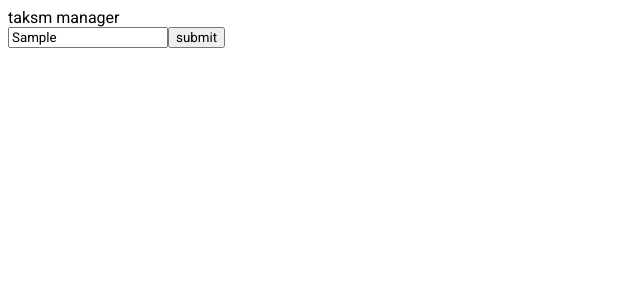
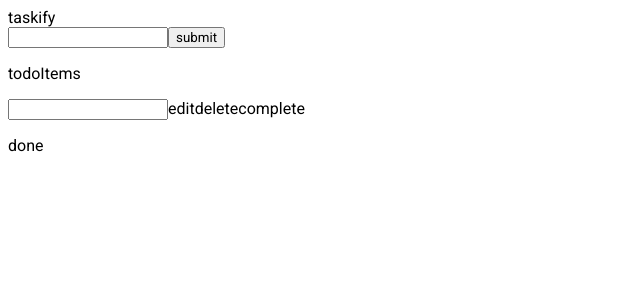
Before and after one commit to juanCruzB73/typescript-react-course, a React (Vite) app: page / in a window 1280 px wide. Both pictures are taken after typing "Sample" into the empty fields and a click on the button "submit". Shown: the top 300 px of the page, without its empty margins (0-640 px from the left). Built offline with nearby package versions, Linux system fonts and the light colour scheme.

Commit message:
this shit aint easy

```diff
--- a/package.json
+++ b/package.json
@@ -10,7 +10,9 @@
     "preview": "vite preview"
   },
   "dependencies": {
+    "@types/react-beautiful-dnd": "^13.1.8",
     "react": "^18.3.1",
+    "react-beautiful-dnd": "^13.1.1",
     "react-dom": "^18.3.1"
   },
   "devDependencies": {
@@ -25,5 +27,6 @@
     "typescript": "^5.5.3",
     "typescript-eslint": "^8.7.0",
     "vite": "^5.4.8"
-  }
+  },
+  "packageManager": "yarn@1.22.22+sha512.a6b2f7906b721bba3d67d4aff083df04dad64c399707841b7acf00f6b133b7ac24255f2652fa22ae3534329dc6180534e98d17432037ff6fd140556e2bb3137e"
 }
--- a/src/App.tsx
+++ b/src/App.tsx
@@ -1,15 +1,25 @@
 import { FC,useState } from 'react';
 import { InputsFields } from './components/InputsFields';
+import { Todo } from './module';
+import { TodoList } from './components/TodoList';
+import { DragDropContext } from 'react-beautiful-dnd';
+export const App:FC=()=>{
 
+  const[todos,setTodos]=useState<Todo[]>([]);
+  const [completedTodos,setCompletedTodos]=useState<Todo[]>([]);
 
-//FC FUNCTIONAL COMPONENET
-export const  App: FC=()=>{
-  const [count, setCount] = useState(0)
+  return(
+    <DragDropContext onDragEnd={()=>{}} >
 
-  return (
-    <>
-      <span>taksm manager</span>
-      <InputsFields/>
-    </>
+      <div>
+        <span>taskify</span>
+        <InputsFields todos={todos} setTodos={setTodos}/>
+        <p>todoItems</p>
+        <TodoList todos={todos} setTodos={setTodos} droppableId='todoItems'/>
+         <p>done</p>
+         <TodoList todos={completedTodos} setTodos={setCompletedTodos} droppableId='doneItems'/>
+      </div>
+
+    </DragDropContext>
   )
 }
--- a/src/components/InputsFields.tsx
+++ b/src/components/InputsFields.tsx
@@ -1,24 +1,35 @@
+import { Dispatch, FC, useRef, useState } from "react";
 import { useForm } from "../hooks/useForm"
+import { Todo } from "../module";
+import { TodoList } from "./TodoList";
 
-interface InitialValue{
-    inputField:string;
+interface Props{
+    todos:Todo[];
+    setTodos:Dispatch<React.SetStateAction<Todo[]>>;
 }
 
-export const InputsFields = () => {
+export const InputsFields:FC<Props> = ({todos,setTodos}) => {
 
-    const{inputField,onInputChange,formState}=useForm({
+    const{inputField,onInputChange,formState,onResetForm}=useForm({
         inputField:''
     });
 
     const handleSubmit = (e: React.FormEvent) => {
         e.preventDefault();
-        console.log("Form Submitted:", formState);
+        if(inputField){
+            setTodos([...todos,{id:Date.now(),todo:inputField,isDone:false}])
+            onResetForm();
+        }
+        console.log(todos)
       };
+    //const inputRef=useRef<HTMLInputElement>(null);
 
   return (
+
     <form className="inputForm" onSubmit={handleSubmit} >
         <input name="inputField" value={inputField} onChange={onInputChange} type="text" className="inputFild"/>
         <button type="submit" className="inputButton">submit</button>
     </form>
-  )
+
+    )
 }
--- /dev/null
+++ b/src/components/TodoItem.tsx
@@ -0,0 +1,72 @@
+import { useForm } from "../hooks/useForm";
+import Form from "../final/10-tasks/Form";
+import { FC,useState,Dispatch } from "react";
+import { type Todo } from "../module"
+import { Draggable } from "react-beautiful-dnd";
+
+interface Props{
+    todos:Todo[];
+    setTodos:Dispatch<React.SetStateAction<Todo[]>>;
+    todo:Todo;
+    index:number
+}
+
+export const TodoItem:FC<Props> = ({index,todo,todos,setTodos}) => {
+
+    const [edit,setEdit]=useState<Boolean>(true);
+    //const [editTodo,setEditTodo]=useState<string>('');
+
+    const {editTodo,onInputChange}=useForm({editTodo:''})
+
+    const onEditTodo=(e:React.FormEvent)=>{
+        console.log("Form submit prevented")
+        e.preventDefault();
+        console.log("Form submit prevented")
+        setTodos(
+            todos.map((t: Todo) => {
+                if (t.id === todo.id) {
+                    return {
+                        ...t,
+                        todo: editTodo, // Toggle isDone flag
+                    };
+                }
+                return t; // Return original todo if id doesn't match
+            })
+        );
+        setEdit(!edit)
+    }
+    const onDeleteTodo=(id:number)=>{
+        setTodos(
+            todos.filter((todo:Todo)=>todo.id !== id)
+        )
+    }
+
+    const onDoneTodo = (id: number) => {
+    setTodos(
+      todos.map((todo: Todo) => {
+        if (todo.id === id) {
+          return {
+            ...todo,
+            isDone: !todo.isDone, // Toggle isDone flag
+          };
+        }
+        return todo; // Return original todo if id doesn't match
+      })
+    );
+  };
+
+  return (
+    <Draggable draggableId={todo.id.toString()} index={index}>
+    {
+      (provided)=>(
+          <form onSubmit={onEditTodo} {...provided.draggableProps} {...provided.dragHandleProps} ref={provided.innerRef} >
+            {edit?<input value={editTodo} onChange={onInputChange} name="editTodo"/>:<p>{todo.todo}</p>}
+            <span >edit</span>
+            <span onClick={ ()=>onDeleteTodo(todo.id) }>delete</span>
+            <span onClick={ ()=>onDoneTodo(todo.id) }>complete</span>
+            </form>
+        )
+    }
+    </Draggable>
+  )
+}
--- /dev/null
+++ b/src/components/TodoList.tsx
@@ -0,0 +1,32 @@
+import React, { Dispatch, FC, useState } from "react"
+import { type Todo } from "../module"
+import { TodoItem } from "./TodoItem";
+import { Droppable } from "react-beautiful-dnd";
+
+interface Props{
+    todos:Todo[];
+    setTodos:Dispatch<React.SetStateAction<Todo[]>>;
+    droppableId:string;
+  }
+
+export const TodoList:FC<Props> = ({todos,setTodos,droppableId}) => {
+
+    return (
+      <div>
+        <Droppable droppableId={droppableId} >
+          {
+            (provided)=>(
+                  <div ref={provided.innerRef}{...provided.droppableProps}>
+                    {
+                      todos.map((todo: Todo,index) => (
+                      <TodoItem  index={index} key={todo.id} todo={todo} setTodos={setTodos} todos={todos} />
+                    ))
+                    }
+                    {provided.placeholder}
+                  </div>
+            )
+          }
+        </Droppable>
+      </div>
+      );
+    };
--- a/src/hooks/useForm.ts
+++ b/src/hooks/useForm.ts
@@ -15,8 +15,12 @@ export const useForm = <T extends FormValues>(initialValues:T)=>{
         })
     }
 
+    const onResetForm=()=>{
+        setFormState(initialValues);
+    }
+
     return{
-        ...formState,formState,onInputChange,
+        ...formState,formState,onInputChange,onResetForm
     }
 
 }
--- /dev/null
+++ b/src/module.ts
@@ -0,0 +1,50 @@
+export interface Todo{
+    id:number;
+    todo:string;
+    isDone:boolean;
+}
+
+import { useReducer } from 'react'
+
+export type Actions=
+    |{type:"add";payload:string}
+    |{type:"remove";payload:number}
+    |{type:"done";payload:number}
+
+
+export const TodoReducer=(state:Todo[],action:Actions)=>{
+    switch(action.type){
+        case "add":
+            return[
+                ...state,
+                {id:Date.now(),todo:action.payload,isDone:false}
+            ];
+        case "remove":
+            return state.filter((todo:Todo)=>todo.id !== action.payload);
+        case "done":
+            return state.map((todo: Todo) => {
+                if (todo.id === action.payload) {
+                  return {
+                    ...todo,
+                    isDone: !todo.isDone, // Toggle isDone flag
+                  };
+                }
+                return todo; // Return original todo if id doesn't match
+              })
+        default:
+            return state;
+        }
+    }
+
+
+
+export const module = () => {
+
+const[state,dispatch]=useReducer(TodoReducer,[])
+
+return (
+    <div>
+
+    </div>
+  )
+}
```
Also changed, not shown: 1 other file (tests, documents, lock files or other folders).
